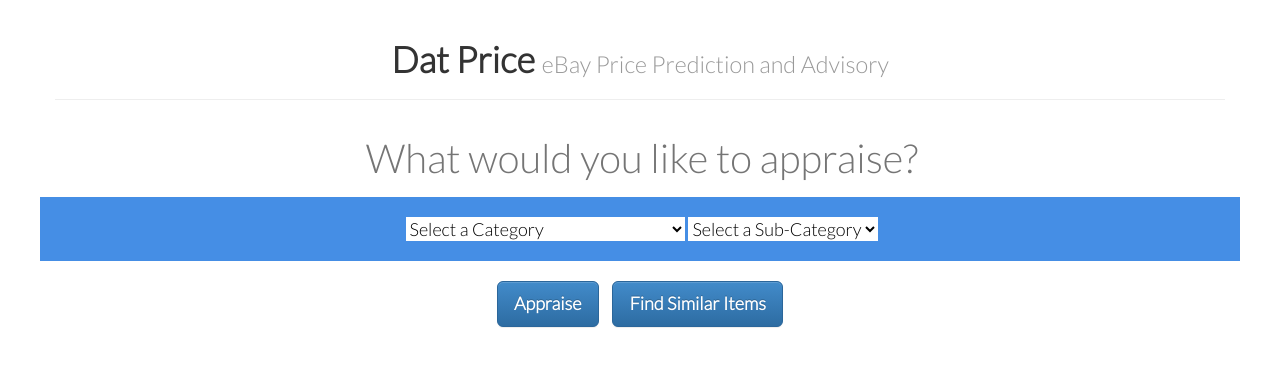
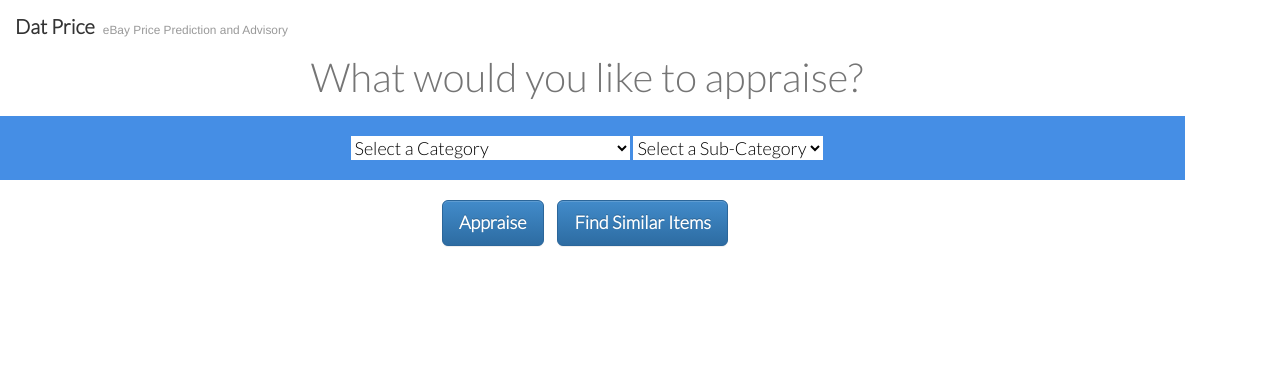
Before and after one commit to craigpalermo/DatPrice, a Django app: page / in a window 1280 px wide. Shown: the top 367 px of the page. Run offline with Django 3.2, Linux system fonts and the light colour scheme.

Commit message:
adjusted name/logo to top left corner

```diff
--- a/ebay_history/static/css/main.css
+++ b/ebay_history/static/css/main.css
@@ -3,8 +3,8 @@
     margin: 0 auto;
 }
 
-.pull-center {
-    text-align:center;
+.pull-left {
+    text-align:left;
 }
 
 #search-div {
@@ -12,17 +12,20 @@
 }
 
 #page-header {
-    text-align: center;
+    text-align: left;
+    vertical-align: top;
+    margin-left: 15px;
+    margin-top: 15px;
 }
 
 h1{
 	font-family: 'Lato', sans-serif;
+	font-size: 20px;
+	font-weight: bold;
+	padding-right: 8px;
 
 }
-.name {
-	font-family: 'Lato', sans-serif;
 
-}
 
 #keywords {
 	outline: 0 !important;
@@ -56,6 +59,10 @@ h1{
 	color: #333333;
 }
 
+#tagline{
+	color: #999999;
+}
+
 #submitButton{
 	padding-top: 20px
 }
--- a/ebay_history/templates/base.html
+++ b/ebay_history/templates/base.html
@@ -10,10 +10,10 @@
 </head>
 
 <body>
-<div class="container pull-center">
+<div class="container pull-left">
     <div class="row">
-        <div class="page-header">
-            <h1 id="name">Dat Price <small>eBay Price Prediction and Advisory</small></h1>
+        <div id="page-header">
+            <h1 id="name" style="display: inline;" >Dat Price</h1><small id="tagline">eBay Price Prediction and Advisory</small>
         </div>
     </div>
     <div class="row">
```
